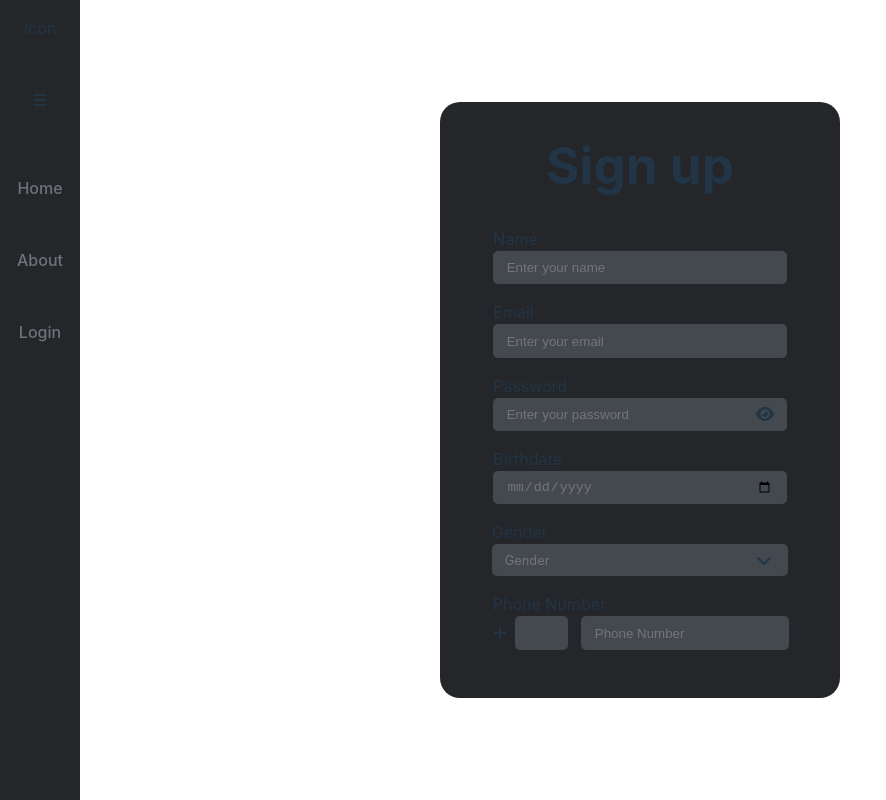
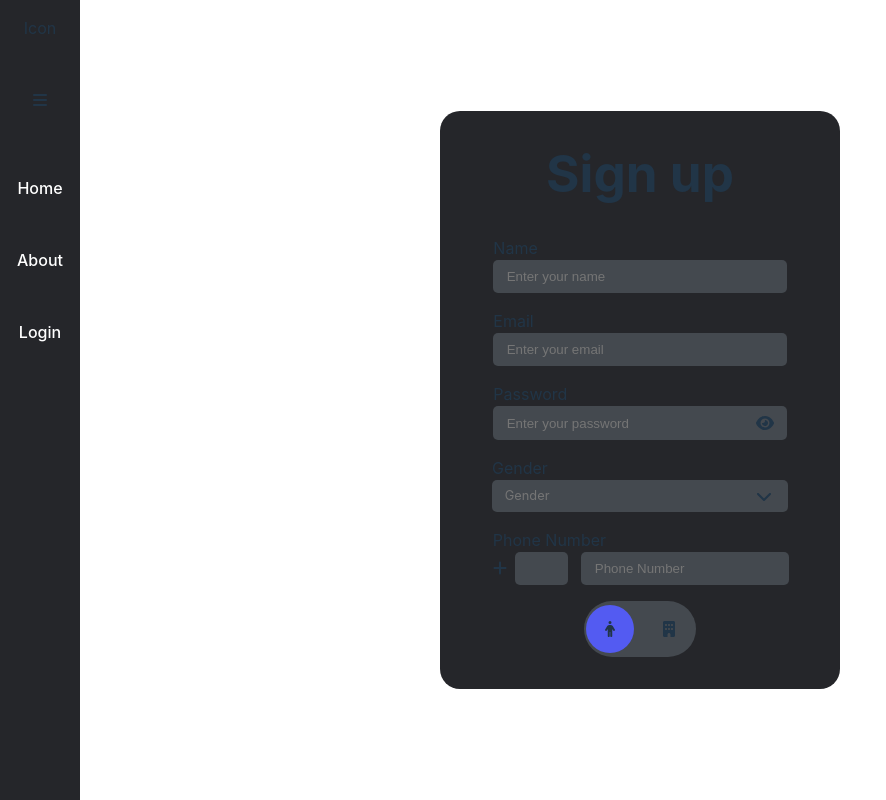
Before and after one commit to PTGest/PTGest, a Vue app in the folder code/js/: page /login in a window 1280 px wide. Shown: the whole page, without its empty margins (0-886 px from the left). Built offline with nearby package versions, Linux system fonts and the light colour scheme.

Commit message:
Signup more changes

```diff
--- a/code/js/src/components/SideBar.vue
+++ b/code/js/src/components/SideBar.vue
@@ -98,7 +98,7 @@ const open = () => {
     padding: 1em;
   }
   .nav-link{
-    color: var(--tertiary-color);
+    color: white;
   }
   .nav-link:hover{
     color: white;
--- a/code/js/src/views/Login.vue
+++ b/code/js/src/views/Login.vue
@@ -23,27 +23,31 @@
           </div>
         </div>
 
-        <div class="signup-input-container">
+        <div v-if="null" class="signup-input-container">
           <div class="signup-input-text">Birthdate</div>
           <input v-model="birthdate" @change="updateBirthdate(birthdate)" type="date"
                  :class="[birthdate.length === 0 ? 'signup-birth-input-placeholder signup-input-base' :
                   'signup-birth-input signup-input-base']"/>
         </div>
 
-
-
-        <div class="signup-input-container ">
+        <div v-if="toggle" class="signup-input-container ">
           <div class="signup-input-text">Gender</div>
           <DropdownMenu></DropdownMenu>
         </div>
 
-        <div class="signup-input-container">
+        <div v-if="toggle" class="signup-input-container">
           <div class="phone-text">Phone Number</div>
           <div class="phone-container">
             <font-awesome-icon class="plus-icon" :icon="faPlus"></font-awesome-icon>
             <input :maxlength="3" class="signup-phone-country-input signup-input-base"/>
             <input  placeholder="Phone Number" :maxlength="9" class="signup-phone-input signup-input-base"/>
           </div>
+        </div>
+
+        <div class="signup-switch-button">
+          <font-awesome-icon class="switch-icon-pt" :icon="faPerson" @click="toggleSwitch(true)"></font-awesome-icon>
+          <div :class="[toggle ?'switch-toggle-pt': 'switch-toggle-c' ]" ></div>
+          <font-awesome-icon class="switch-icon-c" :icon="faBuilding" @click="toggleSwitch(false)" ></font-awesome-icon>
         </div>
 
       </div>
@@ -55,12 +59,13 @@
 <script setup>
 import {ref} from 'vue'
 import {FontAwesomeIcon} from "@fortawesome/vue-fontawesome";
-import {faEye, faPlus} from "@fortawesome/free-solid-svg-icons";
+import {faEye, faPlus, faPerson, faBuilding} from "@fortawesome/free-solid-svg-icons";
 import DropdownMenu from "@/components/DropdownMenu.vue";
 
 let password = ref("")
 let birthdate = ref('')
 let is_visible = ref("password")
+let toggle = ref(true)
 console.log(birthdate)
 const updateVisibility = () => {
   if (is_visible.value ===  ""){
@@ -77,6 +82,10 @@ const updatePassword = (input) => {
 const updateBirthdate = (newBirthdate) => {
   birthdate.value = newBirthdate
   console.log(birthdate)
+}
+
+const toggleSwitch = (value) => {
+  toggle.value = value
 }
 
 
@@ -169,5 +178,37 @@ const updateBirthdate = (newBirthdate) => {
     color: #757575;
   }
 
+  .signup-switch-button{
+    display: flex;
+    flex-direction: row;
+    justify-content: center;
+    align-items: center;
+    width: 7em;
+    height: 3.5em;
+    background-color: var(--secundary-color);
+    border-radius: 30px;
+  }
+
+  .switch-toggle-pt, .switch-toggle-c{
+    width: 3em;
+    height: 3em;
+    border-radius: 50%;
+    background-color: #535bf2;
+    position: relative;
+    right: 1.8em;
+    transition: 0.2s ease-out;
+  }
+
+  .switch-toggle-c{
+    position: relative;
+    right: -1.9em;
+    transition: 0.2s ease-out;
+  }
+
+  .switch-icon-pt,.switch-icon-c{
+    z-index: 10;
+    cursor: pointer;
+  }
+
 
 </style>
```
